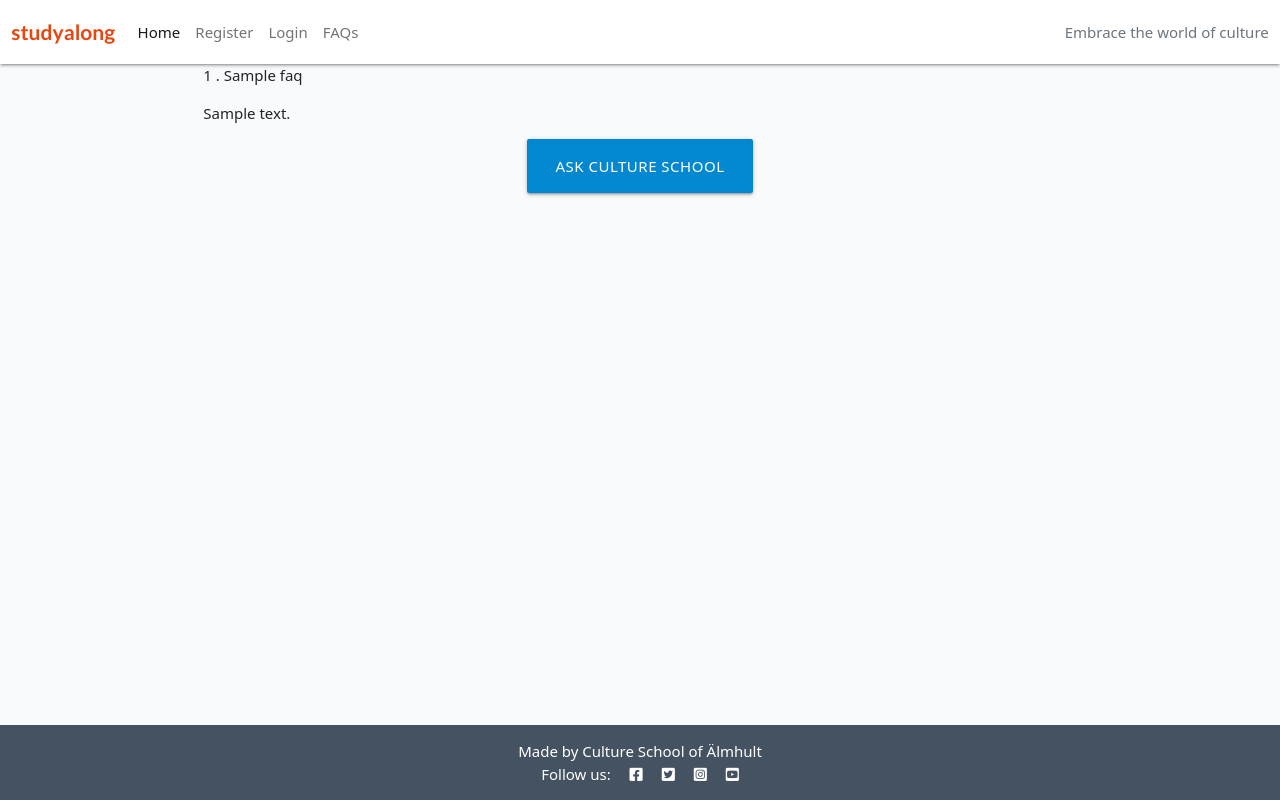
After one commit to Rupa830904/Project-Portfolio4-Studyalongcultureschool, a Django app: page /faq/ in a window 1280 px wide. The commit adds this page. Run offline with Django 3.2, Linux system fonts and the light colour scheme; tables that the repository leaves empty hold one stand-in row (values such as "Sample post").

Commit message:
Design FAQ and Post Faq templates and views

```diff
--- a/faq/models.py
+++ b/faq/models.py
@@ -12,4 +12,4 @@ class faq(models.Model):
         ordering = ["-question"]
 
     def __str__(self):
-        return self.title
+        return self.name
--- /dev/null
+++ b/faq/templates/faq.html
@@ -0,0 +1,38 @@
+{% extends "base.html" %}
+
+{% block content %}
+
+<!DOCTYPE html>
+<html lang="en">
+<head>
+    <meta charset="UTF-8">
+    <meta http-equiv="X-UA-Compatible" content="IE=edge">
+    <meta name="viewport" content="width=device-width, initial-scale=1.0">
+    <link rel="stylesheet" href="https://cdnjs.cloudflare.com/ajax/libs/font-awesome/5.15.3/css/all.min.css"
+        integrity="sha512-iBBXm8fW90+nuLcSKlbmrPcLa0OT92xO1BIsZ+ywDWZCvqsWgccV3gFoRBv0z+8dLJgyAHIhR35VZc2oM/gI1w=="
+        crossorigin="anonymous" referrerpolicy="no-referrer">
+    <link rel="stylesheet" href="https://cdnjs.cloudflare.com/ajax/libs/materialize/1.0.0/css/materialize.min.css"
+        type="text/css">
+    <title>FAQ</title>
+</head>
+<body>
+    <main class="flex-shrink-0 main-bg">
+
+        {% for faq in faq_list %}
+        <div class="container">
+            <p class="faq-question">{{ faq.id }} . {{ faq.question }}</p>
+            <p class="faq-answer"> {{ faq.answer }} </p>
+        </div>
+        {% endfor %}
+    </main>
+    <div class="row">
+        <div class="col s12 center-align">
+            <a href="{% url 'ask_faq' %}" class="btn-large light-blue darken-2">
+                Ask Culture School </i>
+            </a>
+        </div>
+    </div>
+</body>
+</html>
+
+{% endblock %}
--- a/faq/urls.py
+++ b/faq/urls.py
@@ -2,5 +2,6 @@ from . import views
 from django.urls import path, reverse
 
 urlpatterns = [
-    path('', views.Postquestion.as_view(), name='faq'),
+    path('', views.Faqlist.as_view(), name='faq'),
+    path('post-faq/', views.Postquestion.as_view(), name='ask_faq'),
 ]
--- a/faq/views.py
+++ b/faq/views.py
@@ -1,12 +1,19 @@
 from django.shortcuts import render,redirect,get_object_or_404
 from django.contrib.auth.mixins import LoginRequiredMixin, UserPassesTestMixin
 from django.views import generic
-from django.views.generic import CreateView, UpdateView, DeleteView
+from django.views.generic import ListView, CreateView, UpdateView, DeleteView
 from .models import faq
 from .forms import QuestionForm
 from django.contrib.auth.models import User
 
 # Create your views here.
+
+
+class Faqlist(ListView):
+    """ Create Booking View """
+    model = faq
+    template_name = "faq.html"
+    success_url = '/'
 
 class Postquestion(CreateView):
     """ Create Booking View """
@@ -14,6 +21,3 @@ class Postquestion(CreateView):
     form_class = QuestionForm
     template_name = "create_faq.html"
     success_url = '/'
-
-    def form_valid(self, form):
-        return super(CreateBooking, self).form_valid(form)
--- a/templates/base.html
+++ b/templates/base.html
@@ -50,10 +50,10 @@
                     <li class="nav-item">
                         <a class="nav-link" href="{% url 'account_login' %}">Login</a>
                     </li>
+                    {% endif %}
                     <li class="nav-item">
                         <a class="nav-link" href="{% url 'faq' %}">FAQs</a>
                     </li>
-                    {% endif %}
                 </ul>
                 <span class="navbar-text text-muted">
                     Embrace the world of culture
```
Also changed, not shown: faq/templates/create_faq.html (added, +19 -0 lines).
